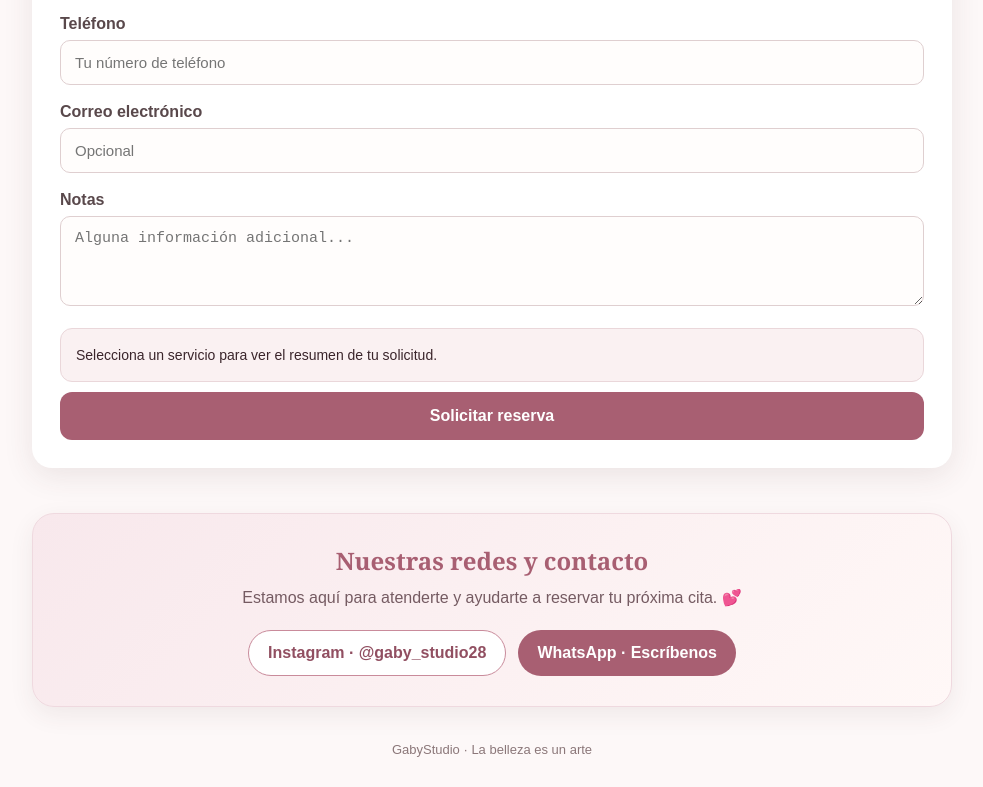
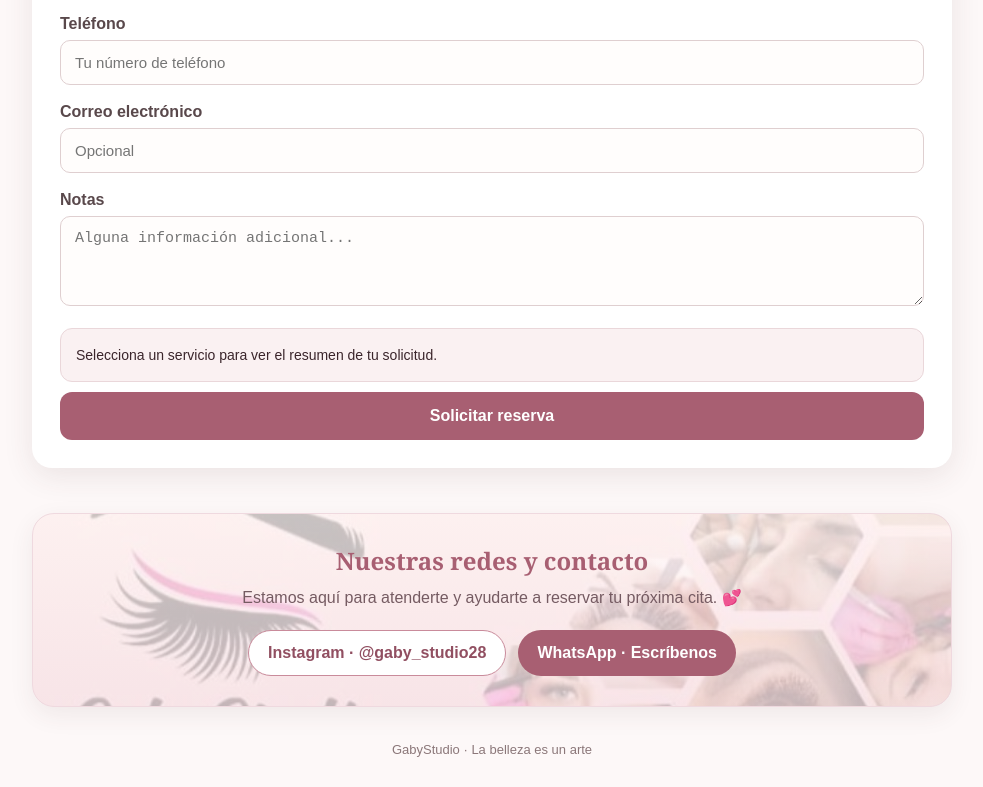
Before and after one commit to jottace23-debug/Gabystudio, a plain HTML site: page index.html in a window 1280 px wide. Shown: the part 1962-2749 px from the top of the page, without its empty margins (148-1131 px from the left). Drawn offline with Linux system fonts and the light colour scheme.

Commit message:
Update index.html

```diff
--- a/index.html
+++ b/index.html
@@ -329,7 +329,9 @@ textarea{min-height:90px;resize:vertical}
   margin:0 auto 35px;
   padding:30px 22px;
   text-align:center;
-  background:linear-gradient(135deg,#f8e8ec,#fff8f7);
+  background:
+  linear-gradient(rgba(255,248,247,.78),rgba(248,232,236,.78)),
+  url("fondo-contacto.jpg") center/cover no-repeat;
   border:1px solid #efd9df;
   border-radius:22px;
   box-shadow:0 8px 25px rgba(80,50,50,.08);
```
